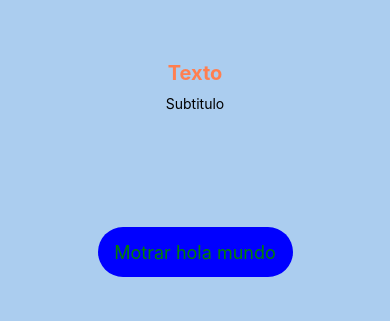
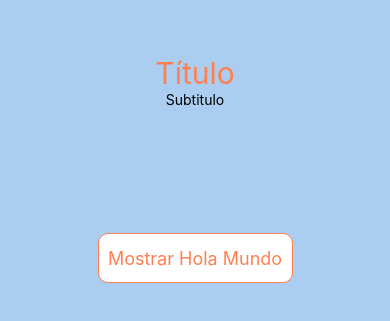
Before and after one commit to dafer154/cursoreactnative, a React Native app: screen / in a window 390 px wide. Shown: the part 253-574 px from the top of the page. Built offline with nearby package versions, Linux system fonts and the light colour scheme; grey boxes are pictures that could not be loaded.

Commit message:
include modal and typography

```diff
--- a/App.tsx
+++ b/App.tsx
@@ -9,67 +9,49 @@
  */
 
 import React, { useState } from 'react';
-import { StyleSheet, Modal, View, Text, Image } from 'react-native';
+import { StyleSheet, View, Image } from 'react-native';
 
-import { DefaultButton } from './src/components';
+import { DefaultButton, DefaultModal, Typography } from './src/components';
 
 import { colors } from './src/utils/theme';
 import { DEVICE_WIDTH } from './src/utils/dimensions';
 
-// const showAlert = () => {
-//   Alert.alert('Hola');
-// };
+const App = () => {
+  const [IsModalVisible, setIsModalVisible] = useState(false);
 
-const App = () => {
-  const [isModalVisible, setModalVisible] = useState(false);
-  /*
-    This will rerender the app
-    const showAlert = () => {
-        Alert.alert('hola!');
-    }; */
+  const showAlert = () => {
+    setIsModalVisible(true);
+  };
 
-  const showModal = () => {
-    setModalVisible(true);
+  const hideAlert = () => {
+    setIsModalVisible(false);
   };
-  const hideModal = () => {
-    setModalVisible(false);
-  };
+
   return (
     <View style={styles.mainContainer}>
-      <Text style={styles.title}>Texto</Text>
-      <Text>Subtitulo</Text>
+      <Typography color={colors.mainOrange} size={30}>
+        Título
+      </Typography>
+      <View style={styles.subtitle}>
+        <Typography>Subtitulo</Typography>
+      </View>
       <Image
         source={{ uri: 'https://reactnative.dev/img/tiny_logo.png' }}
         style={styles.image}
         resizeMode="contain"
       />
-      <DefaultButton compStyle={styles.button} onPress={showModal} text="Motrar hola mundo" />
-      <Modal visible={isModalVisible} transparent animationType="fade">
-        <View
-          style={{
-            flex: 1,
-            backgroundColor: 'rgba(0,0,0,0.2)',
-            width: '100%',
-            justifyContent: 'center',
-            alignItems: 'center',
-          }}
-        >
-          <View
-            style={{
-              backgroundColor: colors.white,
-              width: '65%',
-              paddingBottom: 20,
-              paddingTop: 10,
-              justifyContent: 'center',
-              alignItems: 'center',
-              borderRadius: 13,
-            }}
-          >
-            <Text style={{ marginVertical: 20 }}>Hola mundo</Text>
-            <DefaultButton onPress={hideModal} text="Ok" compStyle={{ height: 40 }}></DefaultButton>
-          </View>
-        </View>
-      </Modal>
+      <DefaultButton
+        compStyle={styles.button}
+        text="Mostrar Hola Mundo"
+        onPress={showAlert}
+        variant="secondary"
+      />
+      <DefaultModal
+        isModalVisible={IsModalVisible}
+        text="Hello World"
+        actionButtonText="Ok"
+        onModalAction={hideAlert}
+      />
     </View>
   );
 };
@@ -85,6 +67,9 @@ const styles = StyleSheet.create({
     flexDirection: 'column',
     justifyContent: 'center',
     width: '100%',
+  },
+  subtitle: {
+    marginBottom: 10,
   },
   title: {
     color: colors.mainOrange,
--- a/src/components/DefaultButton/DefaultButton.tsx
+++ b/src/components/DefaultButton/DefaultButton.tsx
@@ -1,37 +1,24 @@
 import React from 'react';
-import { Text, TouchableOpacity, ViewStyle } from 'react-native';
-import styles from './styles';
+import { TouchableOpacity, ViewStyle } from 'react-native';
+import Typography from '../Typography';
+import styles, { buttonTextColors } from './styles';
 import { colors } from '../../utils/theme';
 
 interface Props {
-  onPress: () => void;
+  onPress?: () => void;
   text: string;
   compStyle?: ViewStyle;
-  color?: string;
   textSize?: number;
   variant?: 'primary' | 'secondary';
 }
 
-const DefaultButton = ({ compStyle, onPress, text, textSize, variant }: Props) => {
+const DefaultButton = ({ compStyle, onPress, text, textSize, variant = 'primary' }: Props) => {
   return (
     /* style={} or style={[]} */
-    <TouchableOpacity
-      style={[
-        styles.mainContainer,
-        compStyle,
-        { backgroundColor: variant === 'primary' ? 'blue' : 'red' },
-      ]}
-      onPress={onPress}
-    >
-      <Text
-        style={[
-          styles.btnText,
-          { fontSize: textSize },
-          { color: variant === 'primary' ? 'green' : 'black' },
-        ]}
-      >
+    <TouchableOpacity style={[styles.mainContainer, styles[variant], compStyle]} onPress={onPress}>
+      <Typography color={buttonTextColors[variant] || colors.white} size={textSize}>
         {text}
-      </Text>
+      </Typography>
     </TouchableOpacity>
   );
 };
--- a/src/components/DefaultButton/styles.ts
+++ b/src/components/DefaultButton/styles.ts
@@ -3,29 +3,29 @@ import { colors } from '../../utils/theme';
 
 const styles = StyleSheet.create({
   mainContainer: {
-    backgroundColor: 'white',
     alignItems: 'center',
+    backgroundColor: colors.mainOrange,
+    borderColor: colors.mainOrange,
+    borderRadius: 10,
+    borderWidth: 1,
     justifyContent: 'center',
     height: 50,
     marginTop: 10,
     width: '80%',
-    borderRadius: 50,
   },
-  btnText: {
-    alignSelf: 'center',
+  primary: {
+    backgroundColor: colors.mainOrange,
+    borderColor: colors.mainOrange,
   },
-  primaryButton: {
-    backgroundColor: colors.mainOrange,
-  },
-  secondaryButton: {
-    backgroundColor: 'white',
-  },
-  primaryText: {
-    color: 'white',
-  },
-  secondaryText: {
-    color: colors.mainOrange,
+  secondary: {
+    backgroundColor: colors.white,
+    borderColor: colors.mainOrange,
   },
 });
 
+export const buttonTextColors = {
+  primary: colors.white,
+  secondary: colors.mainOrange,
+};
+
 export default styles;
--- /dev/null
+++ b/src/components/DefaultModal/DefaultModal.tsx
@@ -0,0 +1,33 @@
+import React from 'react';
+import { Modal, View } from 'react-native';
+import styles from './styles';
+import DefaultButton from '../DefaultButton';
+import Typography from '../Typography';
+
+interface Props {
+  isModalVisible: boolean;
+  onModalAction: () => void;
+  text: string;
+  actionButtonText: string;
+}
+
+const DefaultModal = ({ actionButtonText, isModalVisible, onModalAction, text }: Props) => {
+  return (
+    <Modal visible={isModalVisible} transparent animationType="fade">
+      <View style={styles.mainContainerModal}>
+        <View style={styles.alertModal}>
+          <View style={{ marginVertical: 20 }}>
+            <Typography>{text}</Typography>
+          </View>
+          <DefaultButton
+            onPress={onModalAction}
+            text={actionButtonText}
+            compStyle={{ height: 40 }}
+          />
+        </View>
+      </View>
+    </Modal>
+  );
+};
+
+export default DefaultModal;
--- /dev/null
+++ b/src/components/DefaultModal/index.ts
@@ -0,0 +1,2 @@
+import DefaultModal from './DefaultModal';
+export default DefaultModal;
--- /dev/null
+++ b/src/components/DefaultModal/styles.ts
@@ -0,0 +1,23 @@
+import { StyleSheet } from 'react-native';
+import { colors } from '../../utils/theme';
+
+const styles = StyleSheet.create({
+  mainContainerModal: {
+    flex: 1,
+    backgroundColor: 'rgba(0,0,0,0.2)',
+    width: '100%',
+    justifyContent: 'center',
+    alignItems: 'center',
+  },
+  alertModal: {
+    backgroundColor: colors.white,
+    width: '65%',
+    paddingBottom: 20,
+    paddingTop: 10,
+    justifyContent: 'center',
+    alignItems: 'center',
+    borderRadius: 13,
+  },
+});
+
+export default styles;
--- /dev/null
+++ b/src/components/Typography/Typography.tsx
@@ -0,0 +1,37 @@
+import React, { ReactNode } from 'react';
+import { Text } from 'react-native';
+import { colors } from '../../utils/theme';
+
+interface Props {
+  align?: 'left' | 'center' | 'right' | 'justify';
+  children: ReactNode;
+  color?: string;
+  size?: number;
+}
+
+const getTextStyle = ({ align, color, size }: Pick<Props, 'align' | 'color' | 'size'>) => {
+  const textStyle = {
+    color,
+    fontSize: size,
+    textAlign: align,
+  };
+  return textStyle;
+};
+
+const Typography = ({ align, children, color, size }: Props) => {
+  const textStyle = getTextStyle({ align, color, size });
+
+  return (
+    <Text allowFontScaling={false} style={textStyle}>
+      {children}
+    </Text>
+  );
+};
+
+Typography.defaultProps = {
+  align: 'left',
+  color: colors.black,
+  size: 14,
+};
+
+export default Typography;
--- /dev/null
+++ b/src/components/Typography/index.ts
@@ -0,0 +1,3 @@
+import Typography from './Typography';
+
+export default Typography;
--- a/src/components/index.ts
+++ b/src/components/index.ts
@@ -1 +1,3 @@
 export { default as DefaultButton } from './DefaultButton';
+export { default as DefaultModal } from './DefaultModal';
+export { default as Typography } from './Typography';
--- a/src/utils/theme.ts
+++ b/src/utils/theme.ts
@@ -2,4 +2,5 @@ export const colors = {
   veryLightBlue: '#ABCDEF',
   mainOrange: '#ff7f50',
   white: '#ffff',
+  black: '#000000',
 };
```
